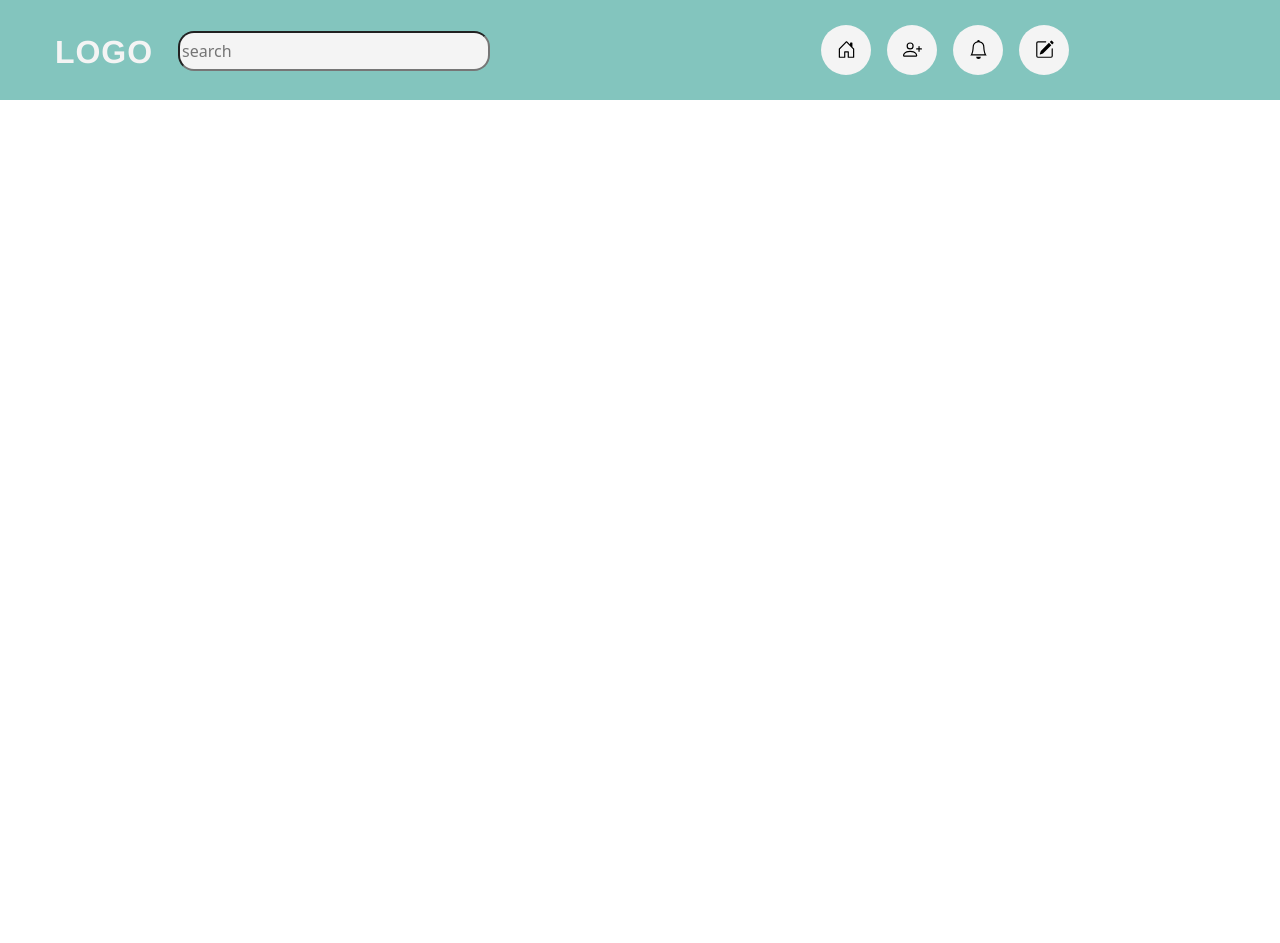
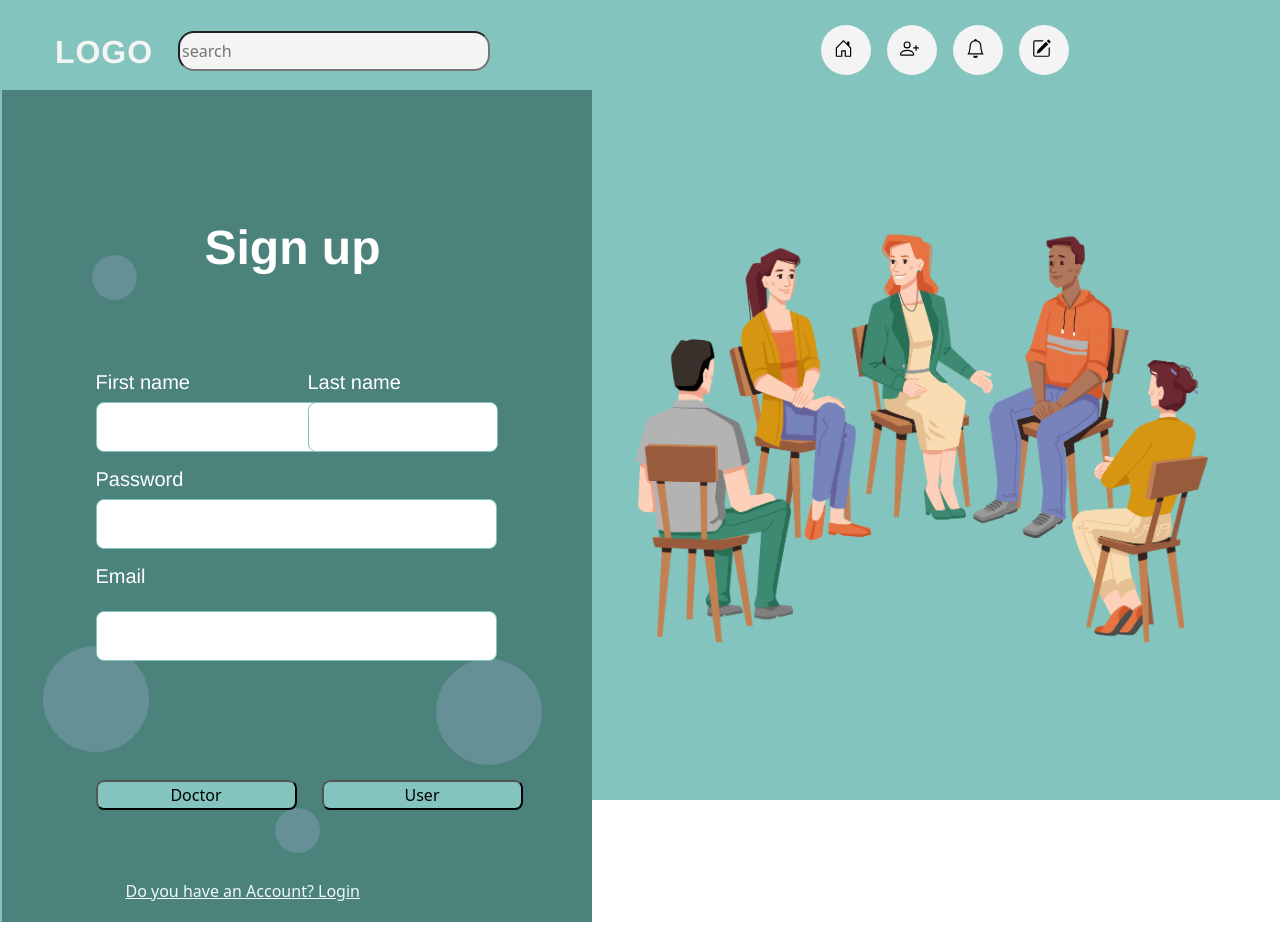
Before and after one commit to AhmedOsman99/Mental_Health_Social_Media_React.js, a React (Create React App) app: page / in a window 1280 px wide. Before the commit this address had no page. Before the commit the page ends 800 px from the top, so only its background shows below. Built offline with nearby package versions, Linux system fonts and the light colour scheme.

Commit message:
fixing navbar

```diff
--- a/src/App.js
+++ b/src/App.js
@@ -16,6 +16,7 @@ function App() {
     <div>
       <NavBar />
       <Routes>
+        <Route path="/" element={<Register />} />
         <Route path="/signup" element={<Register />} />
         <Route path="/login" element={<Login />} />
         <Route path="/Doctor_form" element={<Doctor_form />} />
--- a/src/CSS/Doctor_form.css
+++ b/src/CSS/Doctor_form.css
@@ -14,6 +14,7 @@
 }
 
 .sign-up .overlap {
+  pointer-events: none;
   height: 832px;
   position: relative;
 }
--- a/src/CSS/User_form.css
+++ b/src/CSS/User_form.css
@@ -14,6 +14,7 @@
 }
 
 .sign-up .overlap {
+  pointer-events: none;
   height: 832px;
   position: relative;
 }
@@ -22,7 +23,7 @@
   height: 832px;
   left: 0;
   position: absolute;
-  top: 0;
+  top: 90px;
   width: 591px;
 }
 
--- a/src/CSS/login.css
+++ b/src/CSS/login.css
@@ -4,16 +4,18 @@
   flex-direction: row;
   justify-content: center;
   width: 100%;
+  /* border: 5px solid black; */
 }
 
 .login .overlap-wrapper {
   background-color: #83c5be;
   border: 1px none;
-  height: 832px;
+  height: 100vh;
   width: 1280px;
 }
 
 .login .overlap {
+  pointer-events: none;
   height: 832px;
   position: relative;
 }
@@ -39,7 +41,7 @@
   height: 832px;
   left: 0;
   position: absolute;
-  top: 1px;
+  top: 100px;
   width: 590px;
 }
 
@@ -115,7 +117,7 @@
   height: 45px;
   left: 273px;
   position: absolute;
-  top: 719px;
+  top: 790px;
   width: 45px;
 }
 
@@ -347,7 +349,7 @@
   height: 166px;
   left: 416px;
   position: absolute;
-  top: 0;
+  top: 120px;
   width: 166px;
 }
 
--- a/src/CSS/register.css
+++ b/src/CSS/register.css
@@ -14,6 +14,7 @@
 }
 
 .sign-up .overlap {
+  pointer-events: none;
   height: 832px;
   position: relative;
 }
@@ -22,7 +23,7 @@
   height: 832px;
   left: 0;
   position: absolute;
-  top: 0;
+  top: 70px;
   width: 591px;
 }
 
@@ -30,7 +31,7 @@
   height: 833px;
   left: 1px;
   position: relative;
-  top: -1px;
+  top: 10px;
   width: 590px;
 }
 
@@ -39,7 +40,7 @@
   height: 832px;
   left: 0;
   position: absolute;
-  top: 1px;
+  top: 20px;
   width: 590px;
 }
 
--- a/src/components/Doctor_form.jsx
+++ b/src/components/Doctor_form.jsx
@@ -60,7 +60,7 @@ export function Doctor_form() {
           <div className="login">
             <div className="overlap-group">
               <div className="rectangle" />
-              <h1 className="text-wrapper">Sign up</h1>
+              <h1 className="text-wrapper">Doctor Form</h1>
               <form onSubmit={handleRegister}>
                 <div className="frame">
                   <div className="div">specialization</div>
--- a/src/components/NavBar.jsx
+++ b/src/components/NavBar.jsx
@@ -1,7 +1,8 @@
 import React from "react";
+import { Link } from "react-router-dom";
 import "../CSS/NavBar.css";
 
-export const NavBar = () => {
+export function NavBar() {
   return (
     <div className="home">
       <div className="frame">
@@ -14,11 +15,6 @@ export const NavBar = () => {
                 className="search-input"
                 placeholder="search"
               />
-              {/* <img
-                className="iconamoon-search"
-                alt="Iconamoon search"
-                src="/assets/search.svg"
-              /> */}
             </div>
           </div>
         </div>
@@ -26,48 +22,48 @@ export const NavBar = () => {
       <div className="frame-3">
         <div className="notification-icon-wrapper">
           <div className="notification-icon">
-            <div className="overlap-group-2">
+            <Link to="/signup">
               <img
                 className="group-2"
                 alt="Group"
                 src="/assets/house-door.svg"
               />
-            </div>
+            </Link>
           </div>
         </div>
 
         <div className="notification-icon-wrapper">
           <div className="notification-icon">
-            <div className="overlap-group-2">
+            <Link to="/login">
               <img
                 className="group-2"
                 alt="Group"
                 src="/assets/person-plus.svg"
               />
-            </div>
+            </Link>
           </div>
         </div>
 
         <div className="notification-icon-wrapper">
           <div className="notification-icon">
-            <div className="overlap-group-2">
+            <Link to="/Doctor_form">
               <img className="group-2" alt="Group" src="/assets/bell.svg" />
-            </div>
+            </Link>
           </div>
         </div>
 
         <div className="notification-icon-wrapper">
           <div className="notification-icon">
-            <div className="overlap-group-2">
+            <Link to="/User_form">
               <img
                 className="group-2"
                 alt="Group"
                 src="/assets/pencil-square.svg"
               />
-            </div>
+            </Link>
           </div>
         </div>
       </div>
     </div>
   );
-};
+}
--- a/src/components/Register.jsx
+++ b/src/components/Register.jsx
@@ -10,34 +10,6 @@ export function Register() {
   const [email, setEmail] = useState("");
   const [password, setPassword] = useState("");
 
-  // Perform registration logic here using the captured values
-  // firstName, lastName, email, password
-  // You can make an API call to register the user or handle it as per your requirements
-
-  // Example API call using fetch:
-  // fetch("/api/register", {
-  //   method: "POST",
-  //   body: JSON.stringify({
-  //     firstName: firstName,
-  //     lastName: lastName,
-  //     email: email,
-  //     password: password,
-  //   }),
-  //   headers: {
-  //     "Content-Type": "application/json",
-  //   },
-  // })
-  //   .then((response) => response.json())
-  //   .then((data) => {
-  //     // Handle the response data after registration
-  //     console.log(data);
-  //     // Optionally, you can redirect the user to the login page or perform other actions
-  //     navigate("/login");
-  //   })
-  //   .catch((error) => {
-  //     // Handle any errors that occur during registration
-  //     console.error(error);
-  //   });
   const handleRegister = (e) => {
     e.preventDefault();
     if (firstName && lastName && email && password) {
@@ -112,7 +84,6 @@ export function Register() {
                     type="submit"
                     className="doctor_button"
                     name="doctor_button"
-                    onClick={handleRegister}
                   >
                     Doctor
                   </button>
@@ -123,7 +94,6 @@ export function Register() {
                     type="submit"
                     className="user_button"
                     name="user_button"
-                    onClick={handleRegister}
                   >
                     User
                   </button>
--- a/src/components/User_form.jsx
+++ b/src/components/User_form.jsx
@@ -29,7 +29,7 @@ export function User_form() {
           <div className="login">
             <div className="overlap-group">
               <div className="rectangle" />
-              <h1 className="text-wrapper">Sign up</h1>
+              <h1 className="text-wrapper">User Form</h1>
               <form onSubmit={handleRegister}>
                 <div className="frame">
                   <div className="div">Age</div>
```
